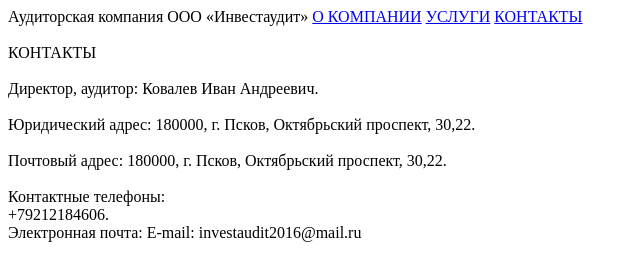
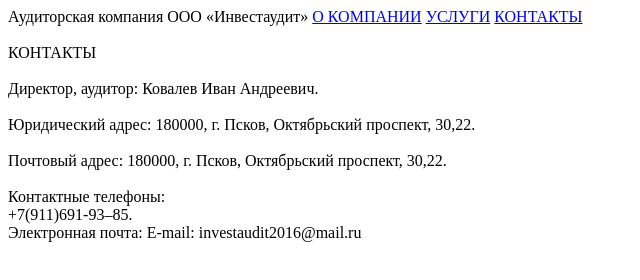
Before and after one commit to buttercup4u/buttercup4u.github.io, a plain HTML site: page contacts.html in a window 1280 px wide. Shown: the full height of the page, 0-640 px from the left. Drawn offline with Linux system fonts and the light colour scheme.

Commit message:
Update contacts.html

```diff
--- a/contacts.html
+++ b/contacts.html
@@ -16,7 +16,7 @@
         <br>Юридический адрес: 180000, г. Псков, Октябрьский проспект, 30,22.<br>
         <br>Почтовый адрес: 180000, г. Псков, Октябрьский проспект, 30,22.<br>
         <br>Контактные телефоны:<br>
-        +79212184606.
+        +7(911)691-93–85.
         <br>Электронная почта:
         E-mail: investaudit2016@mail.ru<br>
 
```
